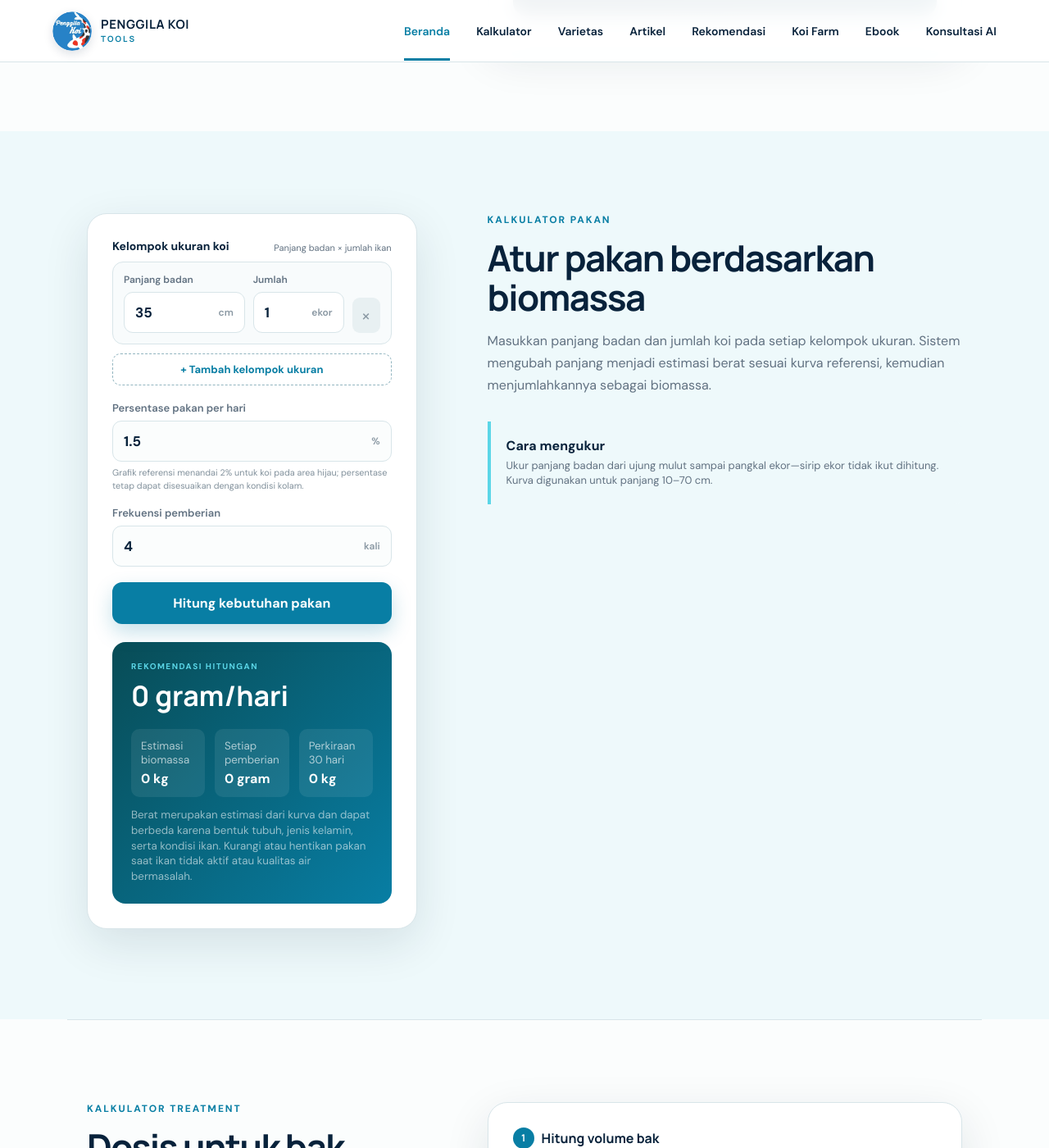
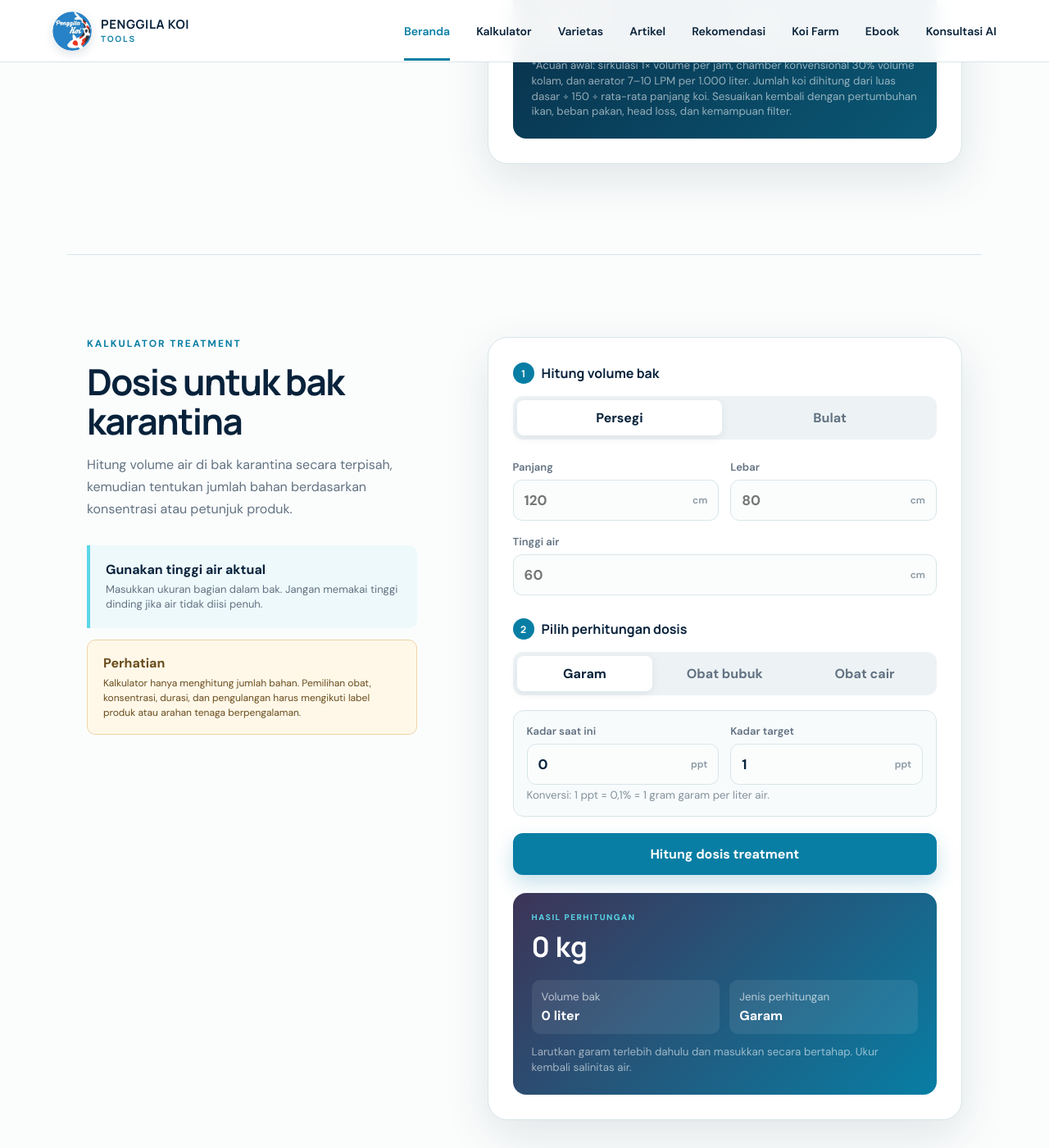
Before and after one commit to cahyonohadi2000/PenggilaKoi, a Jekyll site: the page built from index.html, in a window 1280 px wide and 1400 px high, scrolled down 2344 px. Shown: the whole window at 82% size. Built offline with Jekyll 4.4.1, drawn with Linux system fonts in a browser that asks for light colours; some of the changed text lies outside the part shown.

Commit message:
Separate feed and ideal pond composition calculators

```diff
--- a/index.html
+++ b/index.html
@@ -13,7 +13,7 @@
   <link rel="preconnect" href="https://fonts.googleapis.com">
   <link rel="preconnect" href="https://fonts.gstatic.com" crossorigin>
   <link href="https://fonts.googleapis.com/css2?family=DM+Sans:wght@400;500;600;700&family=Manrope:wght@700;800&display=swap" rel="stylesheet">
-  <link rel="stylesheet" href="styles.css?v=20260907-6">
+  <link rel="stylesheet" href="styles.css?v=20261003-1">
 </head>
 <body>
   <header class="topbar">
@@ -62,9 +62,21 @@
       </div>
     </section>
 
-    <section class="calculator-section" id="kalkulator" aria-labelledby="calculator-title">
+    <section class="calculator-tools" id="kalkulator" aria-label="Kalkulator kolam dan pakan">
+      <div class="calculator-tool-tabs" role="tablist" aria-label="Pilih kalkulator">
+        <button class="calculator-tool-tab active" id="composition-tab" type="button" role="tab" aria-selected="true" aria-controls="kalkulator-komposisi" data-calculator-view="composition">
+          <span class="tool-tab-icon" aria-hidden="true">◌</span>
+          <span><strong>Komposisi Ideal Kolam</strong><small>Volume air, kapasitas sistem, dan jumlah koi</small></span>
+        </button>
+        <button class="calculator-tool-tab" id="feed-tab" type="button" role="tab" aria-selected="false" aria-controls="kalkulator-pakan" data-calculator-view="feed" tabindex="-1">
+          <span class="tool-tab-icon" aria-hidden="true">◍</span>
+          <span><strong>Penghitung Pakan</strong><small>Biomassa, kebutuhan harian, dan porsi tiap pemberian</small></span>
+        </button>
+      </div>
+
+      <section class="calculator-section calculator-tool-panel" id="kalkulator-komposisi" role="tabpanel" aria-labelledby="composition-tab calculator-title">
       <div class="calculator-intro">
-        <p class="eyebrow">KALKULATOR PERTAMA</p>
+        <p class="eyebrow">KALKULATOR KOMPOSISI IDEAL</p>
         <h2 id="calculator-title">Komposisi ideal kolam koi</h2>
         <p>Masukkan ukuran bagian dalam kolam dan rata-rata panjang koi. Hasilnya digunakan untuk memperkirakan volume air, jumlah koi ideal, kapasitas pompa, ukuran bottom drain, volume chamber, dan kebutuhan aerasi.</p>
         <div class="formula-note"><strong>Kenapa ini penting?</strong><span>Kolam koi yang sehat memerlukan keseimbangan antara jumlah ikan, sirkulasi air, filtrasi, dan aerasi. Gunakan hasil perhitungan sebagai acuan awal dalam merancang sistem kolam.</span></div>
@@ -105,10 +117,10 @@
       </div>
     </section>
 
-    <section class="calculator-section feed-section" id="kalkulator-pakan" aria-labelledby="feed-title">
+    <section class="calculator-section feed-section calculator-tool-panel" id="kalkulator-pakan" role="tabpanel" aria-labelledby="feed-tab feed-title" hidden>
       <div class="calculator-intro">
         <p class="eyebrow">KALKULATOR PAKAN</p>
-        <h2 id="feed-title">Atur pakan berdasarkan biomassa</h2>
+        <h2 id="feed-title">Kebutuhan pakan berdasarkan biomassa</h2>
         <p>Masukkan panjang badan dan jumlah koi pada setiap kelompok ukuran. Sistem mengubah panjang menjadi estimasi berat sesuai kurva referensi, kemudian menjumlahkannya sebagai biomassa.</p>
         <div class="formula-note"><strong>Cara mengukur</strong><span>Ukur panjang badan dari ujung mulut sampai pangkal ekor—sirip ekor tidak ikut dihitung. Kurva digunakan untuk panjang 10–70 cm.</span></div>
       </div>
@@ -140,6 +152,7 @@
           <small class="disclaimer">Berat merupakan estimasi dari kurva dan dapat berbeda karena bentuk tubuh, jenis kelamin, serta kondisi ikan. Kurangi atau hentikan pakan saat ikan tidak aktif atau kualitas air bermasalah.</small>
         </div>
       </div>
+      </section>
     </section>
 
     <section class="calculator-section treatment-section" id="dosis-treatment" aria-labelledby="treatment-title">
@@ -273,6 +286,6 @@
   </main>
 
   <footer><span>© 2026 Penggila Koi</span><span>Dibuat untuk koi keeper Indonesia</span></footer>
-  <script src="app.js?v=20260905-12"></script>
+  <script src="app.js?v=20261003-1"></script>
 </body>
 </html>
```
